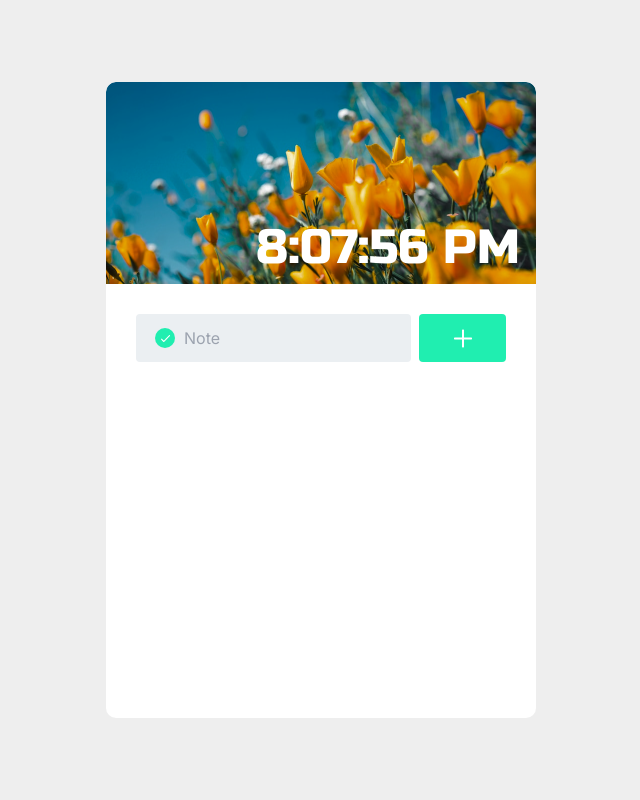
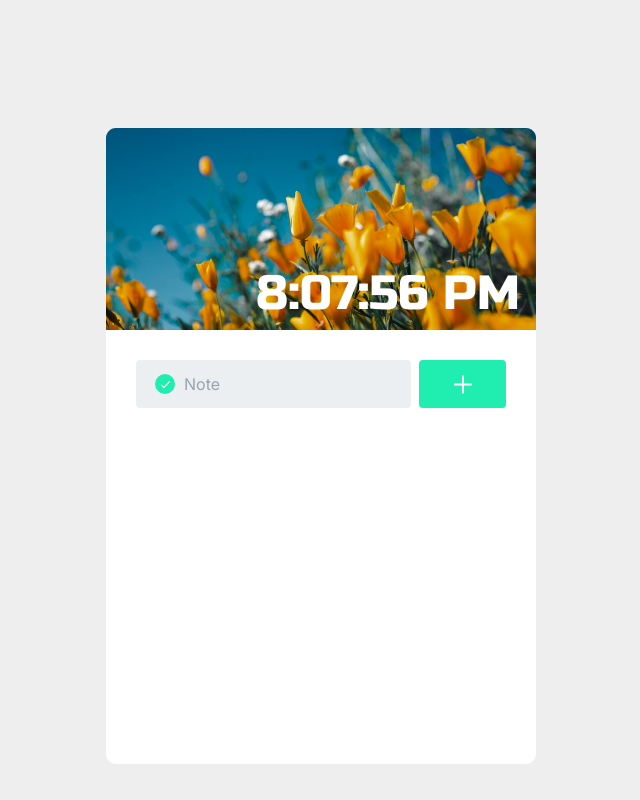
Before and after one commit to bekaChaduneli/Todo-UI-REACT, a React (Create React App) app: page / in a window 1280 px wide. Shown: the whole page, without its empty margins (319-959 px from the left). Built offline with nearby package versions, Linux system fonts and the light colour scheme; the HTML template or start-up script is replaced by a standard one.

Commit message:
Update index.css

```diff
--- a/src/index.css
+++ b/src/index.css
@@ -2,26 +2,25 @@
   margin: 0;
   padding: 0;
   box-sizing: border-box;
-  overflow:hidden;
 }
 
 body {
   display: flex;
   align-items:center;
   justify-content: center;
-  height: 100vh;
   background-color: #EEEEEE;
   font-family: 'Inter', sans-serif;
-  overflow:hidden;
 }
 
 .box {
   width: 20.875em;
   min-height: 39.75em;
   border-radius: 0.625em;
+  margin-top: 1em;
   background-color: #fff;
   display: flex;
   flex-direction: column;
+  margin-bottom: 1em;
 }
 
 
@@ -32,5 +31,6 @@ body {
 @media (min-width: 27em) {
   .box {
     width: 26.875em;
+    margin-top: 8em;
   }
 }
```
